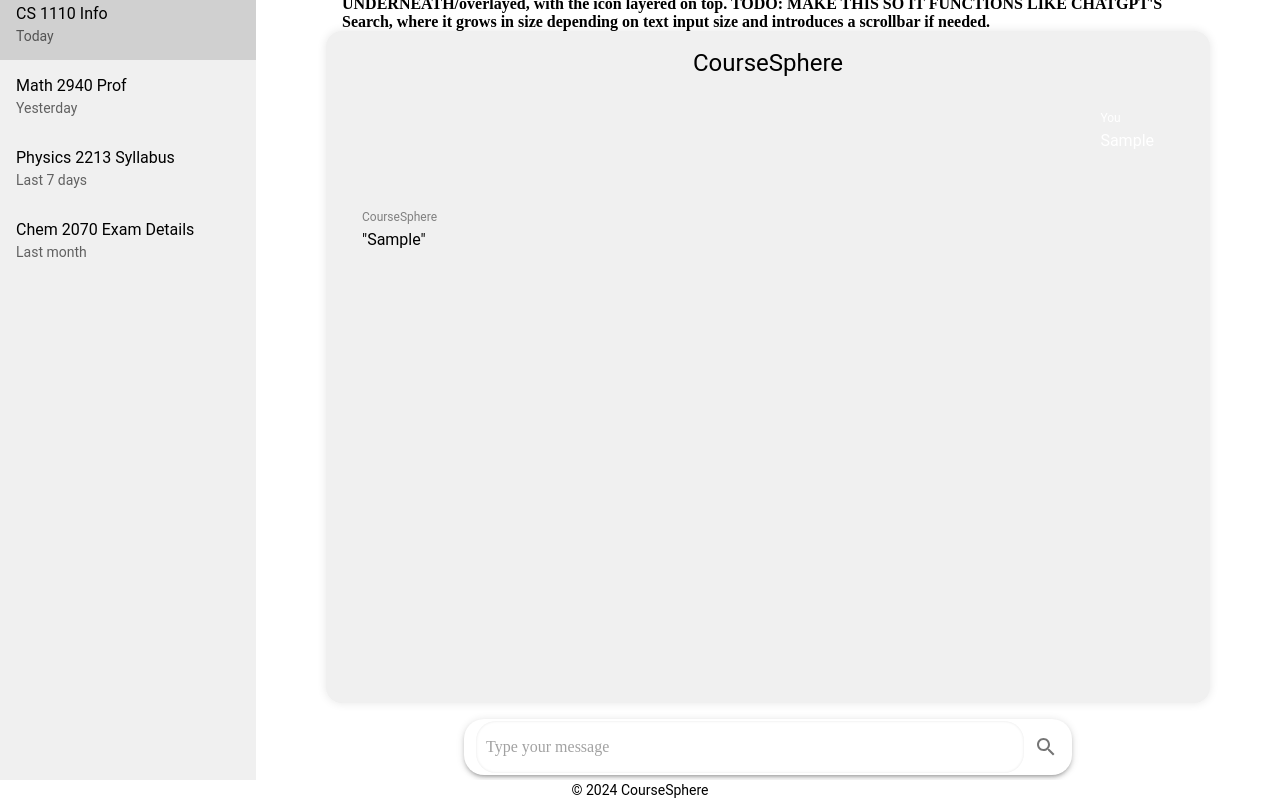
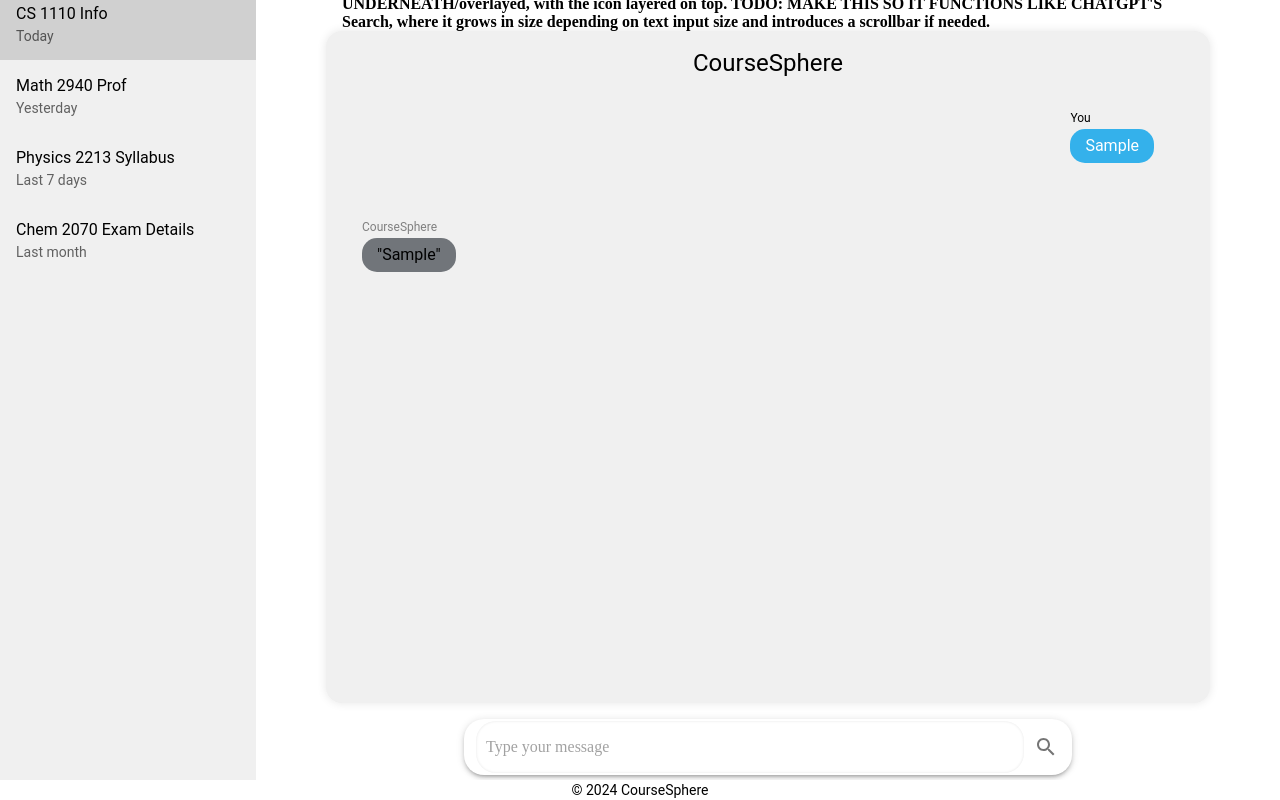
Before and after one commit to LambdaAK/CourseSphere, a React (Vite) app in the folder frontend/: page / in a window 1280 px wide. Both pictures are taken after typing "Sample" into the empty fields and a click on the button "send". Shown: the part 84-884 px from the top of the page. Built offline with nearby package versions, Linux system fonts and the light colour scheme; no server answers.

Commit message:
Fixed comment button, more keyword catches for query

```diff
--- a/frontend/src/App.tsx
+++ b/frontend/src/App.tsx
@@ -3,7 +3,7 @@ import { BrowserRouter as Router, Route, Routes } from 'react-router-dom';
 import { Box, ThemeProvider } from "@mui/material";
 import { createTheme } from '@mui/material/styles';
 import { ToastContainer } from 'react-toastify';
-import Header from "./components/Header/Header"
+import Header from "./components/header/Header"
 import Footer from "./components/Footer/Footer";
 import Home from "./pages/home/Home";
 import Dashboard from "./pages/dashboard/Dashboard";
--- a/frontend/src/components/ChatInterface/ChatInterface.tsx
+++ b/frontend/src/components/ChatInterface/ChatInterface.tsx
@@ -46,7 +46,7 @@ export default function ChatInterface() {
     const botResponse = `"${query}"`;
     let newRecommendations: (CourseRecommendation | ProfessorRecommendation)[] = [];
 
-    if (query.toLowerCase().includes('courses')) {
+    if (query.toLowerCase().includes('course')) {
       newRecommendations = [
         {
           type: 'course',
@@ -77,7 +77,7 @@ export default function ChatInterface() {
           }
         }
       ];
-    } else if (query.toLowerCase().includes('teachers')) {
+    } else if (new RegExp('teacher|professor').test(query.toLowerCase())) {
       newRecommendations = [
         {
           type: 'professor',
@@ -114,7 +114,7 @@ export default function ChatInterface() {
   return (
     <Container maxWidth="md" sx={{ display: 'flex', flexDirection: 'column', alignItems: 'center', mt: 1 }}>
       <strong>
-        TODO: FIX THIS SO THE cjhat HAS BUBBLES, IT STOPPED WORKING randomly
+        TODO: FIX THIS SO THE chat HAS BUBBLES, IT STOPPED WORKING randomly
         TODO: FIX THIS SO THE TEXT SEARCH BAR HAS THE SAME WIDTH AS THE CHAT WINDOW, AND IS PERFECTLY SITUATED UNDERNEATH/overlayed, with the icon layered on top.
         TODO: MAKE THIS SO IT FUNCTIONS LIKE CHATGPT'S Search, where it grows in size depending on text input size and introduces a scrollbar if needed.</strong>
       <Box
@@ -146,16 +146,16 @@ export default function ChatInterface() {
                 mb: 2,
               }}
             >
-              <Box sx={{ display: 'flex', justifyContent: res.user ? 'flex-end' : 'flex-start' }}>
+              <Box sx={{display: 'flex', justifyContent: res.user ? 'flex-end' : 'flex-start' }}>
                 <Box
                   className={`shared ${res.user ? 'sent' : 'received'} ${
                     index > 0 && responses[index - 1].user === res.user ? 'noTail' : ''
                   }`}
                 >
-                  <Typography variant="caption" sx={{ color: res.user ? 'white' : 'gray', mb: 1 }}>
+                  <Typography variant="caption" sx={{ color: res.user ? 'black' : 'gray', mb: 1 }}>
                     {res.user ? 'You' : 'CourseSphere'}
                   </Typography>
-                  <Typography variant="body1">{res.user || res.bot}</Typography>
+                  <Typography variant="body1" sx={{ borderRadius: "15px", padding: "5px", paddingLeft: "15px", paddingRight: "15px", backgroundColor: res.user ? '#34b1eb' : '#71757a'}}>{res.user || res.bot}</Typography>
                 </Box>
               </Box>
 
@@ -194,6 +194,7 @@ export default function ChatInterface() {
       >
         <InputBase
           placeholder="Type your message"
+          contentEditable="true"
           value={query}
           onChange={(e: ChangeEvent<HTMLInputElement>) => setQuery(e.target.value)}
           sx={{
@@ -208,6 +209,8 @@ export default function ChatInterface() {
             boxShadow: 'inset 0 0 3px rgba(0,0,0,0.1)',
             overflowY: 'auto', // Add vertical scrollbar if needed
             maxHeight: '100px', // Max height before scrolling
+            width: '200%',
+            maxWidth: '600px', // Adjust max width as needed
           }}
           inputProps={{
             'aria-label': 'type message',
--- a/frontend/src/components/header/Header.tsx
+++ b/frontend/src/components/header/Header.tsx
@@ -1,4 +1,4 @@
-import Nav from "../Nav/Nav";
+import Nav from "../nav/Nav";
 import './header.css';
 
 export default function Header() {
```
Also changed, not shown: 1 other file (tests, documents, lock files or other folders).
